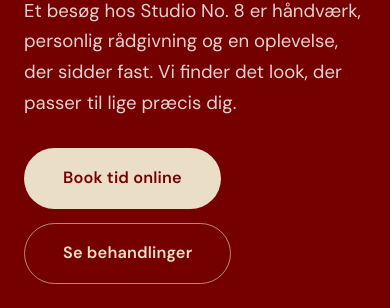
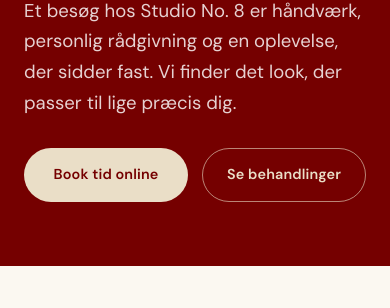
Before and after one commit to SiteLevo/sitelevo-studio-no8, a plain HTML site: page index.html in a window 390 px wide. Shown: the part 792-1100 px from the top of the page. Drawn offline with nearby package versions, Linux system fonts and the light colour scheme; a web font is replaced by a local one.

Commit message:
Add files via upload

```diff
--- a/styles.css
+++ b/styles.css
@@ -261,5 +261,7 @@
   .gallery .ph,.gallery .ph.tall{grid-row:auto;aspect-ratio:1/1}
   .footer__grid{grid-template-columns:1fr;gap:26px}
   .hero__badge{left:0}
+  .hero__cta{flex-wrap:nowrap}
+  .hero__cta .btn{flex:1 1 0;padding:14px 8px;font-size:.9rem}
   .cta-band{padding:40px 24px}
 }
```
